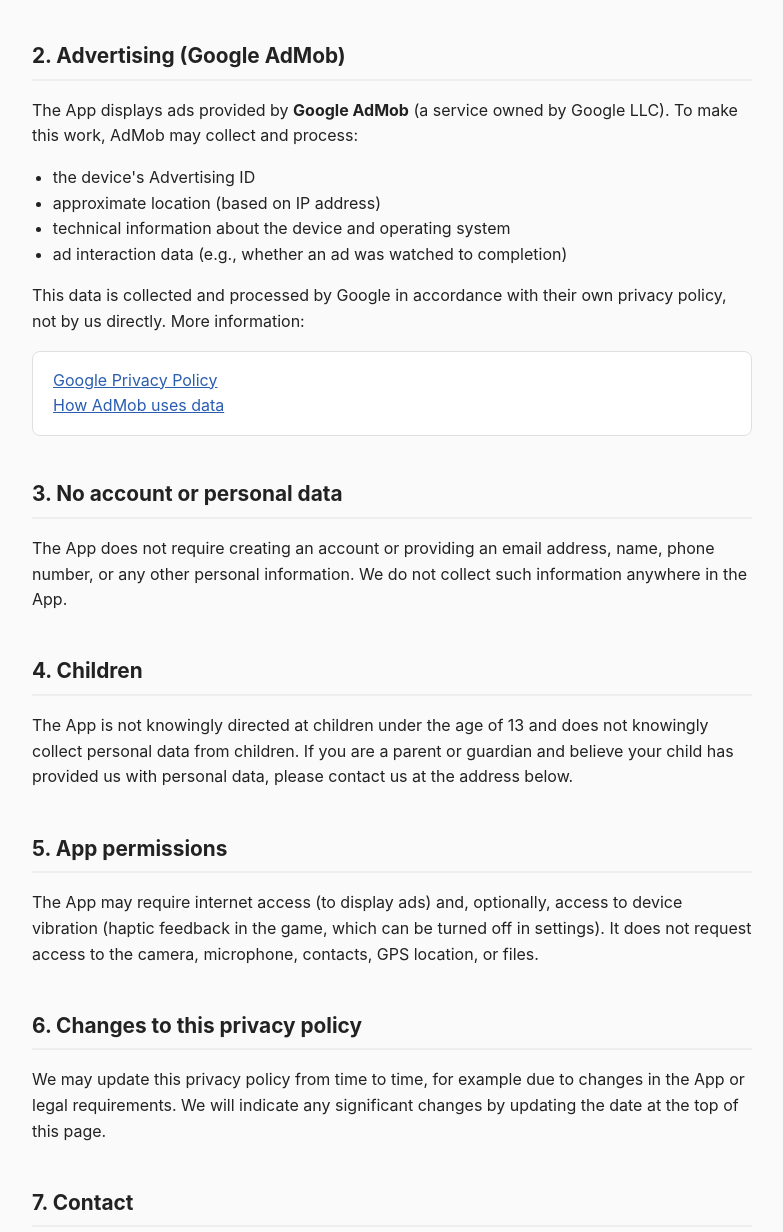
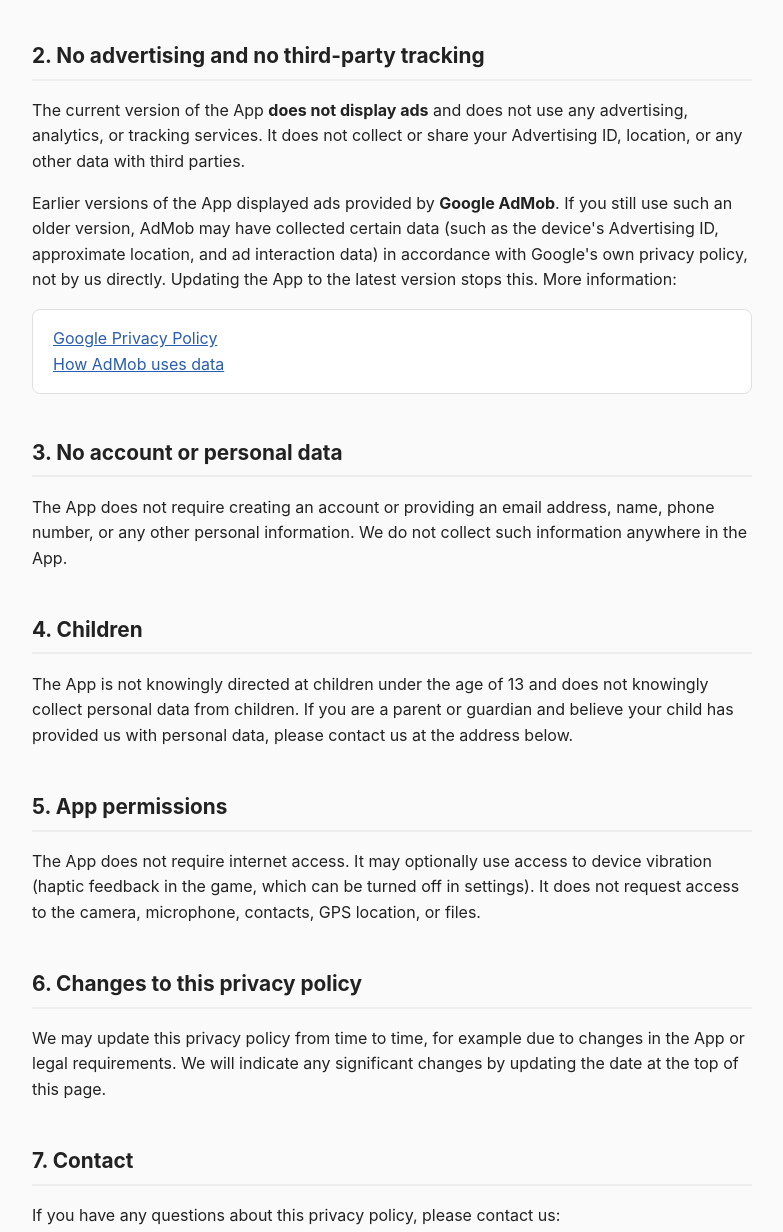
Before and after one commit to WojtoGames/privacy-policy, a plain HTML site: page index.html in a window 1280 px wide. Shown: the part 428-1660 px from the top of the page, without its empty margins (248-1031 px from the left). Drawn offline with Linux system fonts and the light colour scheme.

Commit message:
Add files via upload

```diff
--- a/index.html
+++ b/index.html
@@ -52,7 +52,7 @@
 <body>
 
 <h1>Privacy Policy</h1>
-<p class="updated">Last updated: September 7, 2026</p>
+<p class="updated">Last updated: November 15, 2026</p>
 
 <p>
 This privacy policy explains what data is collected while using the mobile
@@ -69,20 +69,20 @@ server, we have no access to it, and it is never linked to you as a person in
 any way. Uninstalling the App permanently deletes this data.
 </p>
 
-<h2>2. Advertising (Google AdMob)</h2>
+<h2>2. No advertising and no third-party tracking</h2>
 <p>
-The App displays ads provided by <strong>Google AdMob</strong> (a service
-owned by Google LLC). To make this work, AdMob may collect and process:
+The current version of the App <strong>does not display ads</strong> and does
+not use any advertising, analytics, or tracking services. It does not
+collect or share your Advertising ID, location, or any other data with third
+parties.
 </p>
-<ul>
-  <li>the device's Advertising ID</li>
-  <li>approximate location (based on IP address)</li>
-  <li>technical information about the device and operating system</li>
-  <li>ad interaction data (e.g., whether an ad was watched to completion)</li>
-</ul>
 <p>
-This data is collected and processed by Google in accordance with their own
-privacy policy, not by us directly. More information:
+Earlier versions of the App displayed ads provided by <strong>Google
+AdMob</strong>. If you still use such an older version, AdMob may have
+collected certain data (such as the device's Advertising ID, approximate
+location, and ad interaction data) in accordance with Google's own privacy
+policy, not by us directly. Updating the App to the latest version stops this.
+More information:
 </p>
 <div class="box">
   <a href="https://policies.google.com/privacy" target="_blank">Google Privacy Policy</a><br>
@@ -106,10 +106,10 @@ contact us at the address below.
 
 <h2>5. App permissions</h2>
 <p>
-The App may require internet access (to display ads) and, optionally,
-access to device vibration (haptic feedback in the game, which can be
-turned off in settings). It does not request access to the camera,
-microphone, contacts, GPS location, or files.
+The App does not require internet access. It may optionally use access to
+device vibration (haptic feedback in the game, which can be turned off in
+settings). It does not request access to the camera, microphone, contacts,
+GPS location, or files.
 </p>
 
 <h2>6. Changes to this privacy policy</h2>
```
